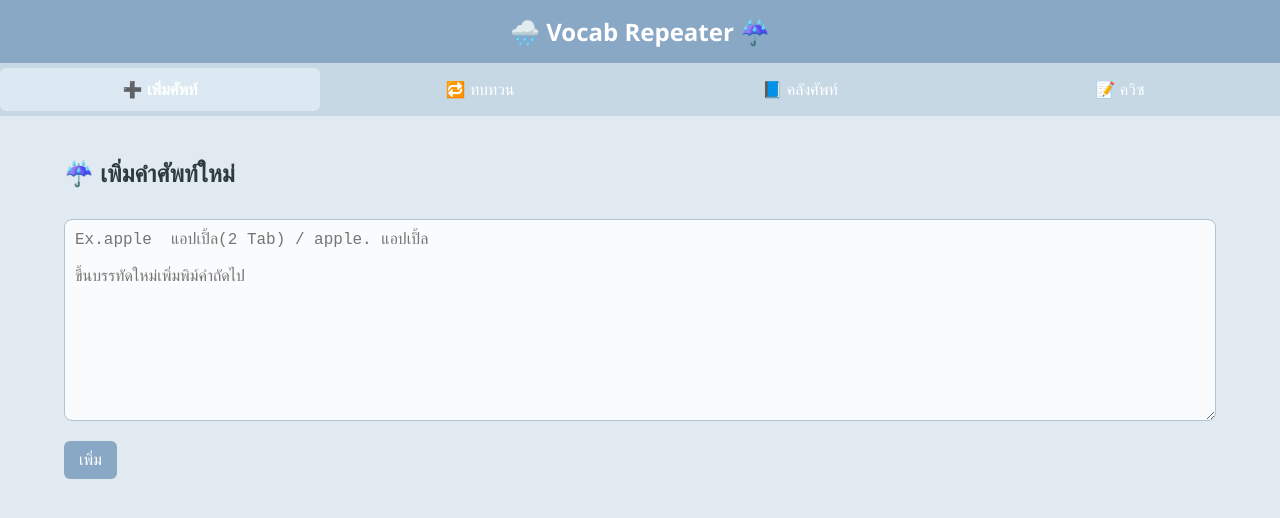
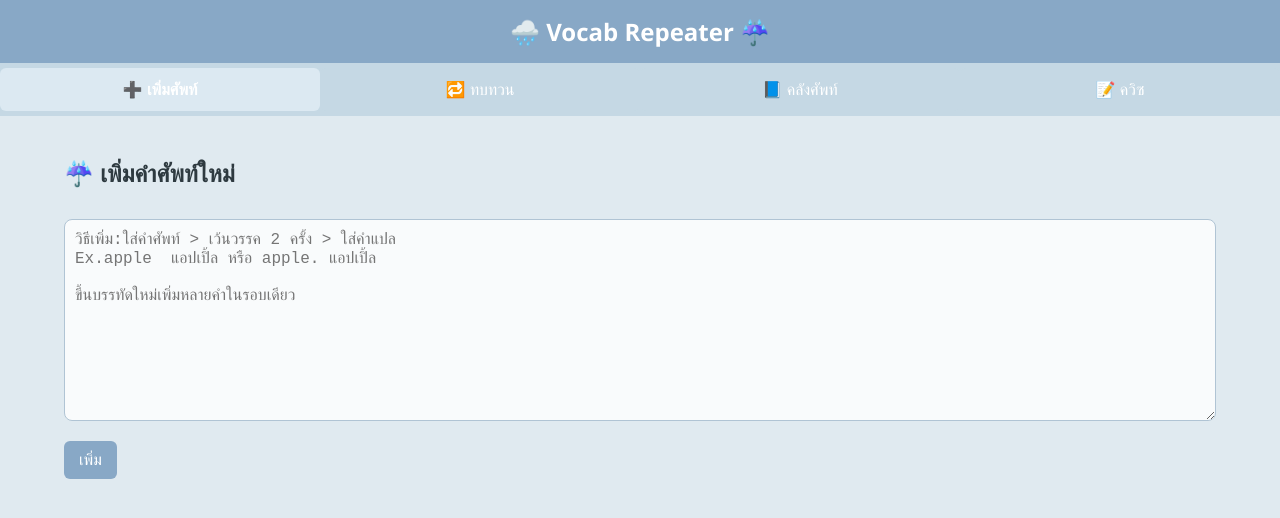
Before and after one commit to Doi728/Vocab-Repeater, a plain HTML site: page index.html in a window 1280 px wide. Drawn offline with Linux system fonts and the light colour scheme.

Commit message:
Update index.html

```diff
--- a/index.html
+++ b/index.html
@@ -150,9 +150,10 @@
 
   <section id="add">
     <h2>☔ เพิ่มคำศัพท์ใหม่</h2>
-    <textarea id="bulkInput" rows="10" placeholder="Ex.apple  แอปเปิ้ล(2 Tab) / apple. แอปเปิ้ล
+    <textarea id="bulkInput" rows="10" placeholder="วิธีเพิ่ม:ใส่คำศัพท์ > เว้นวรรค 2 ครั้ง > ใส่คำแปล
+Ex.apple  แอปเปิ้ล หรือ apple. แอปเปิ้ล
 
-ขึ้นบรรทัดใหม่เพิ่มพิม์คำถัดไป"></textarea>
+ขึ้นบรรทัดใหม่เพิ่มหลายคำในรอบเดียว"></textarea>
     <button onclick="addVocab()">เพิ่ม</button>
   </section>
 
```
